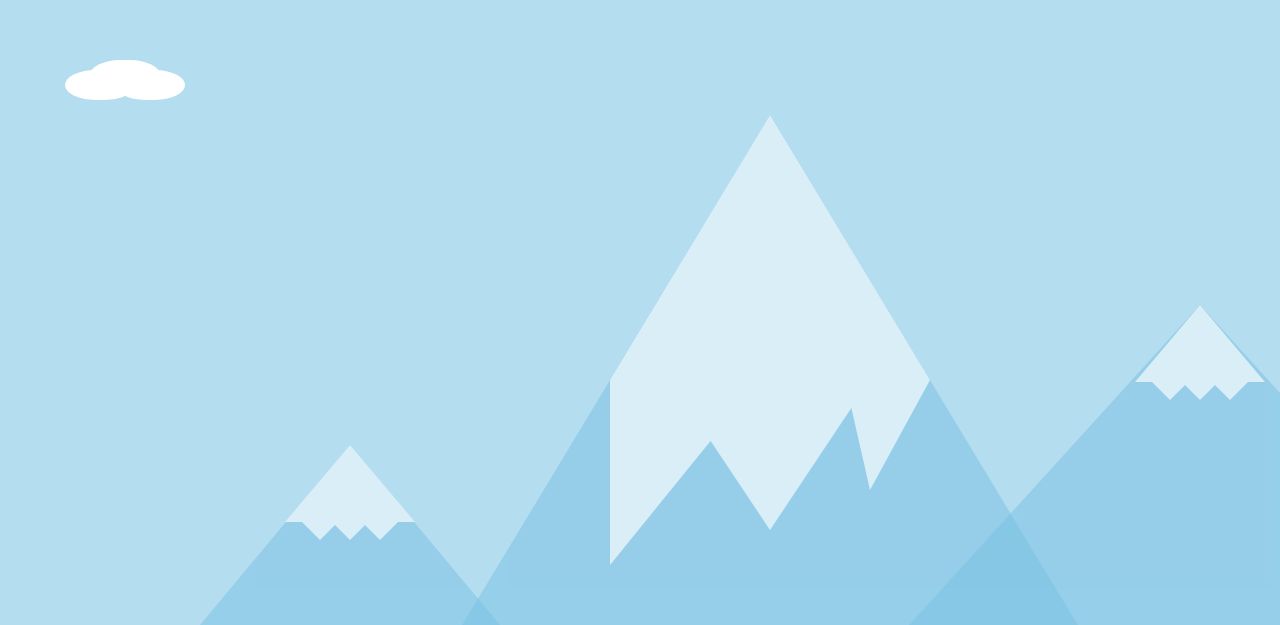
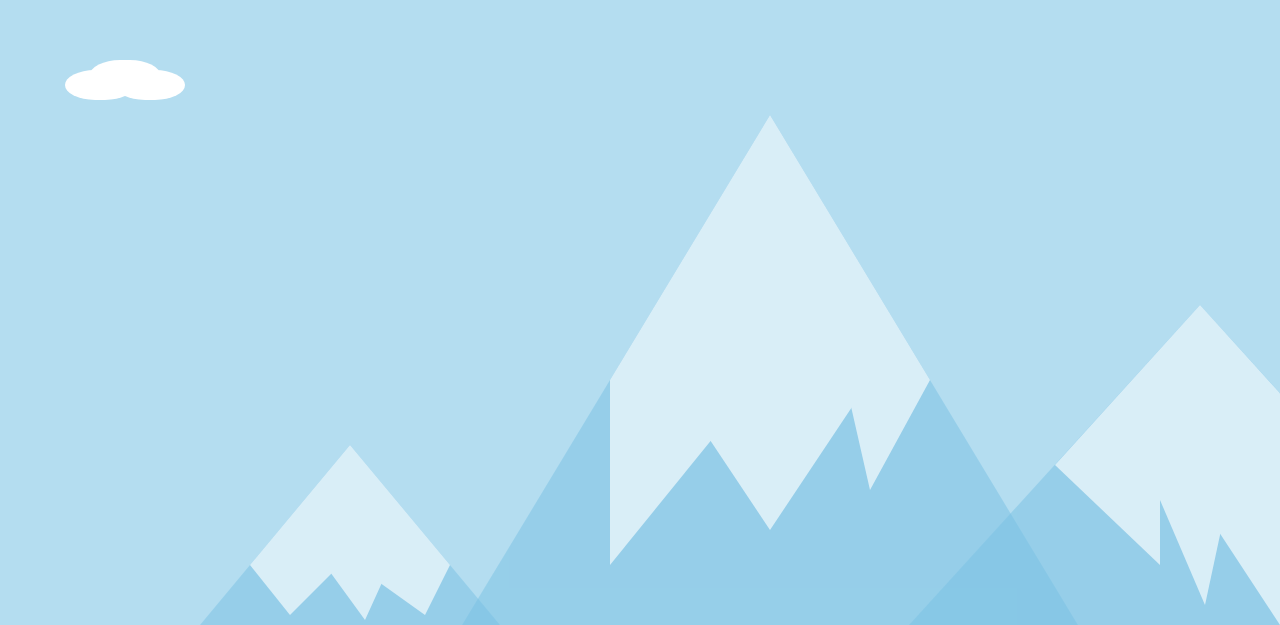
Before and after one commit to robbiemcarthur/presentation, an Angular app: page / in a window 1280 px wide. Shown: the part 175-800 px from the top of the page. Built offline with nearby package versions, Linux system fonts and the light colour scheme.

Commit message:
updated styling

```diff
--- a/src/app/valleys/valleys.component.scss
+++ b/src/app/valleys/valleys.component.scss
@@ -46,34 +46,34 @@
 
 .mountain-top {
   position: absolute;
-  right: -65px;
-  border-left: 65px solid transparent;
-  border-right: 65px solid transparent;
-  border-bottom: 77px solid #ffffff;
+  right: -100px;
+  border-left: 100px solid transparent;
+  border-right: 100px solid transparent;
+  border-bottom: 120px solid #ffffff;
   z-index: 2;
 
   .mountain-cap-1 {
     position: absolute;
-    top: 70px;
-    border-left: 25px solid transparent;
-    border-right: 25px solid transparent;
-    border-top: 25px solid #ffffff;
+    top: 120px;
+    border-left: 40px solid transparent;
+    border-right: 50px solid transparent;
+    border-top: 50px solid #ffffff;
   }
 
   .mountain-cap-2 {
     position: absolute;
-    top: 70px;
-    border-left: 25px solid transparent;
+    top: 120px;
+    border-left: 40px solid transparent;
     border-right: 25px solid transparent;
-    border-top: 25px solid #ffffff;
+    border-top: 55px solid #ffffff;
   }
 
   .mountain-cap-3 {
     position: absolute;
-    top: 70px;
-    border-left: 25px solid transparent;
+    top: 120px;
+    border-left: 70px solid transparent;
     border-right: 25px solid transparent;
-    border-top: 25px solid #ffffff;
+    border-top: 50px solid #ffffff;
   }
 }
 
@@ -113,38 +113,38 @@
 
   .mountain-top-3 {
     position: absolute;
-    right: -65px;
-    border-left: 65px solid transparent;
-    border-right: 65px solid transparent;
-    border-bottom: 77px solid #ffffff;
+    right: -145px;
+    border-left: 145px solid transparent;
+    border-right: 145px solid transparent;
+    border-bottom: 160px solid #ffffff;
     z-index: 2;
-  }
 
     .mountain-cap-1-3 {
       position: absolute;
-  top: 70px;
-  border-left: 25px solid transparent;
-  border-right: 25px solid transparent;
-  border-top: 25px solid #ffffff;
+      top: 160px;
+      border-left: 105px solid transparent;
+      border-right: 0px solid transparent;
+      border-top: 100px solid #ffffff;
     }
 
     .mountain-cap-2-3 {
       position: absolute;
-  top: 70px;
-  border-left: 25px solid transparent;
-  border-right: 25px solid transparent;
-  border-top: 25px solid #ffffff;
+      top: 160px;
+      border-left: 60px solid transparent;
+      border-right: 30px solid transparent;
+      border-top: 140px solid #ffffff;
     }
 
     .mountain-cap-3-3 {
       position: absolute;
-  top: 70px;
-  border-left: 25px solid transparent;
-  border-right: 25px solid transparent;
-  border-top: 25px solid #ffffff;
+      top: 160px;
+      border-left: 105px solid transparent;
+      border-right: 65px solid transparent;
+      border-top: 160px solid #ffffff;
+    }
   }
 
-.mountain-cap-1 { left: -55px; }
+.mountain-cap-1 { left: -100px; }
 .mountain-cap-2 { left: -25px; }
 .mountain-cap-3 { left: 5px; }
 
@@ -152,9 +152,9 @@
 .mountain-cap-2-2 { left: -100px; }
 .mountain-cap-3-2 { left: 75px; }
 
-.mountain-cap-1-3 { left: -55px; }
-.mountain-cap-2-3 { left: -25px; }
-.mountain-cap-3-3 { left: 5px; }
+.mountain-cap-1-3 { left: -145px; }
+.mountain-cap-2-3 { left: -55px; }
+.mountain-cap-3-3 { left: -25px; }
 
 .cloud, .cloud:before, .cloud:after {
 position: absolute;
```
Lines whose indentation alone changed are shown as unchanged.
